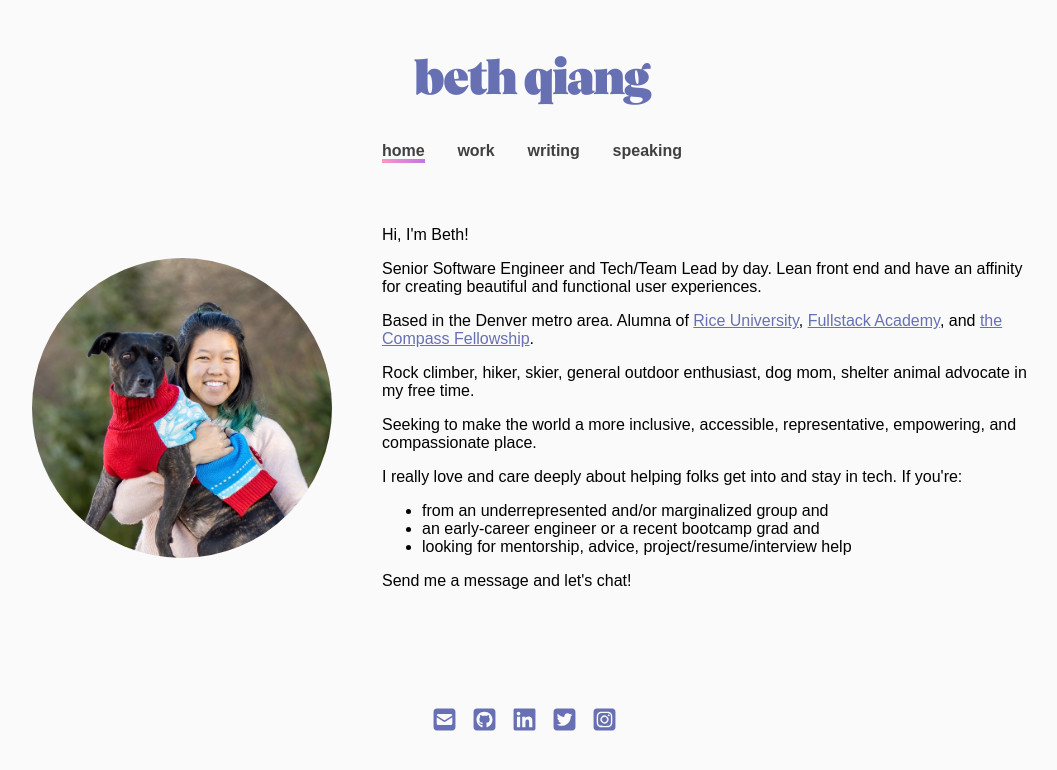
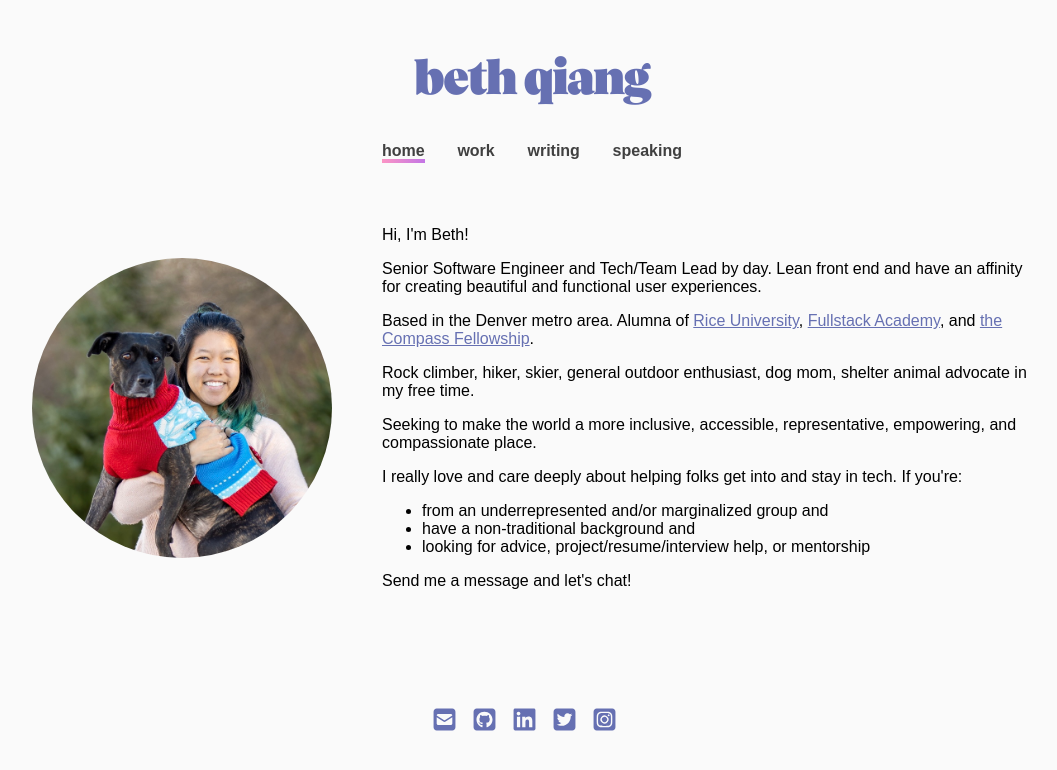
Before and after one commit to bethqiang/bethqiang.github.io, a Next.js app: page / in a window 1280 px wide. Shown: the top 770 px of the page, without its empty margins (108-1165 px from the left). Built offline with nearby package versions, Linux system fonts and the light colour scheme; a web font is replaced by a local one.

Commit message:
change wording of cta on home page

```diff
--- a/pages/index.js
+++ b/pages/index.js
@@ -69,8 +69,8 @@ export default function Home() {
           </p>
           <ul>
             <li>from an underrepresented and/or marginalized group and</li>
-            <li>an early-career engineer or a recent bootcamp grad and</li>
-            <li>looking for mentorship, advice, project/resume/interview help</li>
+            <li>have a non-traditional background and</li>
+            <li>looking for advice, project/resume/interview help, or mentorship</li>
           </ul>
           <p>
             Send me a message and let&apos;s chat!
```
